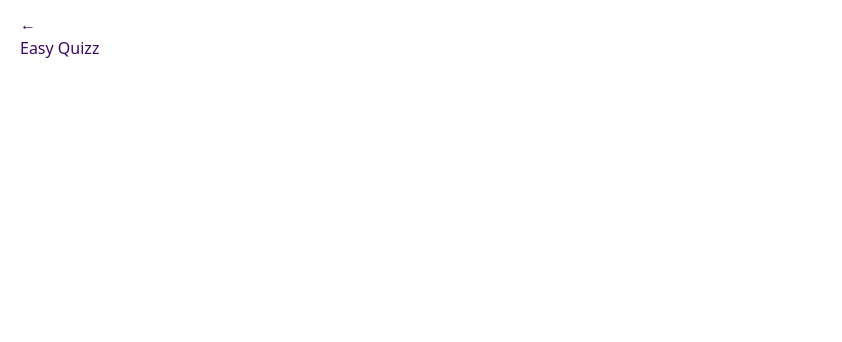
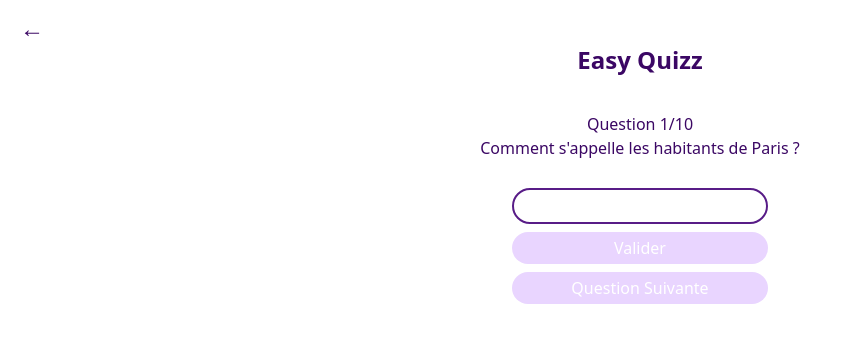
Before and after one commit to loicgalland/Quizz, a Next.js app: page /quizz/easy in a window 1280 px wide. Shown: the top 342 px of the page, without its empty margins (0-842 px from the left). Built offline with nearby package versions, Linux system fonts and the light colour scheme.

Commit message:
first quizz create

```diff
--- a/app/assets/easy.json
+++ b/app/assets/easy.json
@@ -37,6 +37,6 @@
   },
   {
     "question": "Comment s'appelle le frère de Mario, le héros de jeux vidéo ?",
-    "answer": "mario"
+    "answer": "luigi"
   }
 ]
--- /dev/null
+++ b/app/components/ButtonLink.tsx
@@ -0,0 +1,14 @@
+import Link from "next/link";
+
+interface ButtonLinkProps {
+    link: string;
+    text: string;
+}
+
+const ButtonLink: React.FC<ButtonLinkProps> = ({ link, text }) => {
+    return(
+        <Link href={link} className="bg-purple-950 text-white py-1 px-3 rounded-full w-64 hover:bg-purple-800 text-center">{text}</Link>
+    )
+}
+
+export default ButtonLink;
--- a/app/components/Cta.tsx
+++ /dev/null
@@ -1,10 +0,0 @@
-import Link from "next/link";
-
-export default function Cta({ link, text }){
-    return(
-        <div>
-            <Link href={link} className="bg-purple-950 text-white py-1 px-3 rounded-full hover:bg-purple-800">{text}</Link>
-        </div>
-
-    )
-}
--- a/app/components/Navbar.tsx
+++ b/app/components/Navbar.tsx
@@ -4,7 +4,7 @@ export default function Navbar(){
     return (
         <div>
             <nav className="flex gap-2">
-                <Link href="/" className="">←</Link>
+                <Link href="/" className="text-2xl">←</Link>
             </nav>
         </div>
     )
--- a/app/page.tsx
+++ b/app/page.tsx
@@ -1,14 +1,13 @@
-import Cta from "@/app/components/Cta";
+import ButtonLink from "@/app/components/ButtonLink";
 
 export default function Home() {
   return (
-    <main className="flex flex-col items-center justify-center py-16">
+    <main className="flex flex-col items-center justify-center py-16 px-5 gap-4">
         <h1 className="font-bold text-2xl">Bienvenue !</h1>
-        <p className="text-lg">Veuillez choisir votre quizz</p>
+        <p className="text-center">Ce quizz est très facile ne vous inquiétez pas !</p>
         <div className="flex flex-col items-center gap-3 my-5">
-            <Cta link="/quizz/easy" text="Quizz facile"/>
-            <Cta link="/quizz/meduim" text="Quizz moyen"/>
-            <Cta link="/quizz/hard" text="Quizz hard"/>
+            <ButtonLink link="/quizz/easy" text="Commencer le quizz"/>
+
         </div>
     </main>
   )
--- a/app/quizz/easy/page.tsx
+++ b/app/quizz/easy/page.tsx
@@ -2,14 +2,81 @@
 import questionsEasy from '../../assets/easy.json'
 import {useState} from "react";
 
-export default function quizzEasy(){
+
+interface questionEasy {
+    question: string,
+    answer: string
+}
+export default function QuizzEasy(){
     const [index, setIndex] = useState(0);
     const [score, setScore] = useState(0);
     const [answer, setAnswer] = useState('');
+    const [success, setSuccess] = useState(undefined);
+    const [alreadyAnswered, setAlreadyAnswered] = useState(false);
 
+    // Set the answer to the state
+    const handleAnswer = (event) =>{
+        setAnswer(event.target.value)
+    }
+
+    // Submit the answer
+    const submitAnswer = () =>{
+        if(answer.toLowerCase() === questionsEasy[index].answer.toLowerCase()){
+            setAnswer("")
+            setScore(score +1)
+            setSuccess(true)
+            setAlreadyAnswered(true)
+        }else{
+            setSuccess(false)
+            setAlreadyAnswered(true)
+        }
+    }
+    // Next question
+    const goToNextQuestion = () =>{
+        setIndex( index +1)
+        setSuccess(undefined)
+        setAlreadyAnswered(false)
+        setAnswer("")
+    }
+
+    const resetQuestions = () =>{
+        setIndex(0)
+    }
     return(
-        <div>
-            <h2>Easy Quizz</h2>
+        <div className="flex flex-col gap-4 items-center">
+            <h2 className="font-bold text-2xl">Easy Quizz</h2>
+            {index < questionsEasy.length ? (
+                <div className="flex flex-col gap-2 items-center">
+                    <div className="my-5">
+                        <p className="text-center">Question {index +1}/{questionsEasy.length}</p>
+                        <p className="text-center">{ questionsEasy[index].question }</p>
+                    </div>
+                    <form className="flex flex-col gap-2 items-center">
+                        <input type="text" name="answer" value={answer} onChange={handleAnswer} className="border-purple-900 border-2 rounded-full p-2 py-1 w-64"/>
+                        <button
+                            type="submit"
+                            className="bg-purple-950 text-white py-1 px-3 rounded-full w-64 hover:bg-purple-800 hover:cursor-pointer disabled:bg-purple-200 disabled:hover:cursor-default"
+                            disabled={alreadyAnswered || answer.trim() === ""}
+                            onClick={submitAnswer}
+                        >Valider</button>
+                    </form>
+                    <button
+                        onClick={goToNextQuestion}
+                        className="bg-purple-950 text-white py-1 px-3 rounded-full w-64 hover:bg-purple-800 hover:cursor-pointer disabled:bg-purple-200 disabled:hover:cursor-default"
+                        disabled={!alreadyAnswered}
+                    >Question Suivante</button>
+                    {success === true ? (<div className="text-green-900">Bonne réponse</div>) : success === false ? (<div className="text-red-900">La bonne réponse était <strong>{questionsEasy[index].answer}</strong></div>) : ""}
+                </div>
+            ) : (
+                <div>
+                    <p>Votre score est de : { score }/{questionsEasy.length}</p>
+                    <button
+                        onClick={resetQuestions}
+                        className="bg-purple-950 text-white py-1 px-3 rounded-full w-64 hover:bg-purple-800 hover:cursor-pointer"
+                    >Recommencer</button>
+                </div>
+            )}
+
         </div>
     )
 }
--- a/app/quizz/hard/page.tsx
+++ /dev/null
@@ -1,7 +0,0 @@
-export default function quizzHard(){
-    return(
-        <div>
-            <h2>Hard Quizz</h2>
-        </div>
-    )
-}
--- a/app/quizz/layout.tsx
+++ b/app/quizz/layout.tsx
@@ -1,4 +1,3 @@
-
 import Navbar from "@/app/components/Navbar";
 
 export default function QuizzLayout({ children,}: {
--- a/app/quizz/meduim/page.tsx
+++ /dev/null
@@ -1,7 +0,0 @@
-export default function quizzMedium(){
-    return(
-        <div>
-            <h2>Medium Quizz</h2>
-        </div>
-    )
-}
```
Also changed, not shown: package.json (+6 -6 lines), 1 other file (tests, documents, lock files or other folders).
